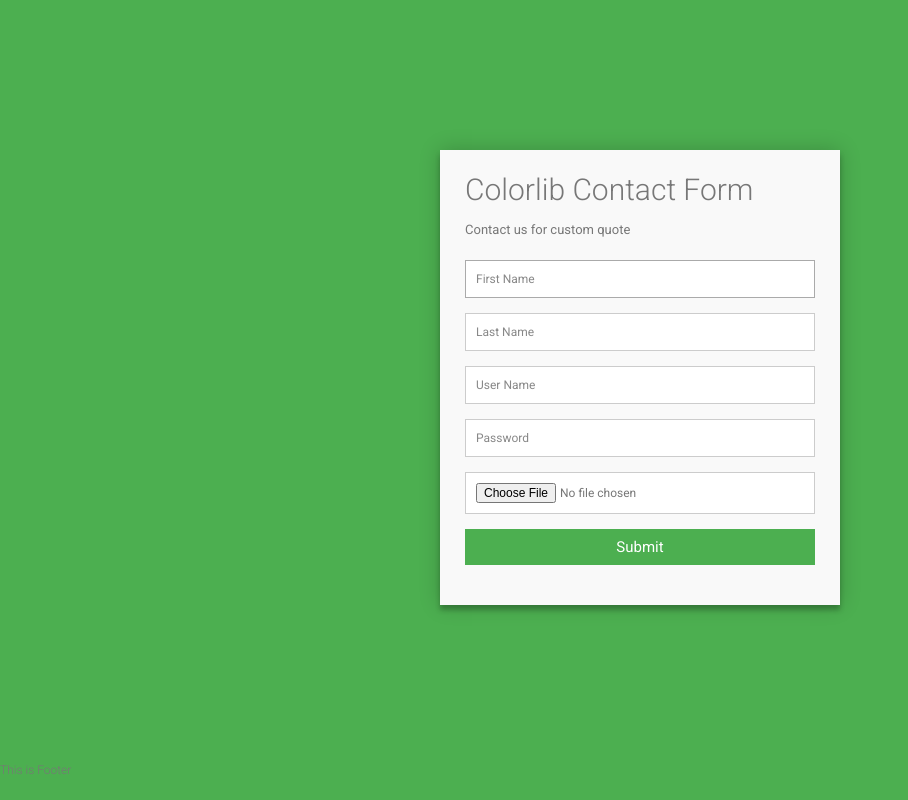
After one commit to Ivakw/esoft, a PHP site: page /signup.php in a window 1280 px wide. The commit adds this page. Shown: the whole page, without its empty margins (0-908 px from the left). Run offline with PHP 8.4, Linux system fonts and the light colour scheme.

Commit message:
Create New user

```diff
--- a/core/db_connect.php
+++ b/core/db_connect.php
@@ -58,23 +58,12 @@ function data_query($query){
 function db_query_method2($query){
 	$connect = db_connect();
 	$reusls = $connect->query($query);
-	return $reusls;
+
+	if($reusls){
+		return $reusls;
+	}else{
+		//LOG THEM IN STATIC FILE OR LOG FILE
+	 	die($connect->errno.'   '. $connect->error);
+	}
+
 }
-
-
-
-
-/*
-$resutl= data_query('SELECT * FROM users');
-$datas = fetch_array($resutl);
-print_r($datas);
-*/
-
-$results = db_query_method2('SELECT * FROM users');
-
-while($row = $results->fetch_assoc()){
-	echo "</br>".$row['first_name']." ". $row['last_name'];
-}
-
-
-die;
--- a/css/style.css
+++ b/css/style.css
@@ -32,6 +32,8 @@ body {
 #contact input[type="email"],
 #contact input[type="tel"],
 #contact input[type="url"],
+#contact input[type="password"],
+#contact input[type="file"],
 #contact textarea,
 #contact button[type="submit"] {
   font: 400 12px/16px "Roboto", Helvetica, Arial, sans-serif;
@@ -70,6 +72,8 @@ fieldset {
 #contact input[type="email"],
 #contact input[type="tel"],
 #contact input[type="url"],
+#contact input[type="password"],
+#contact input[type="file"],
 #contact textarea {
   width: 100%;
   border: 1px solid #ccc;
--- /dev/null
+++ b/signup.php
@@ -0,0 +1,100 @@
+<?php
+
+include_once('config.php');
+include_once('core/db_connect.php');
+
+
+$error_messages = [
+  'first_name'=>'First Name cannot be left blank',
+  'last_name'=>'Last Name cannot be left blank',
+  'user_name'=>'User Name cannot be left blank',
+  'password'=>'Password cannot be left blank'
+
+];
+
+
+if(isset($_POST['btn_submit'])){
+
+  $message = [];
+  foreach($error_messages as $error_key=>$error_value){
+
+    if(isset($_POST[$error_key]) && $_POST[$error_key] == ''){
+      $message[$error_key] =  $error_messages[$error_key];
+    }
+
+  }
+
+  if(empty($message)){
+
+
+    $first_name = $_POST['first_name'];
+    $last_name = $_POST['last_name'];
+    $password = $_POST['password'];
+    $user_name = $_POST['user_name'];
+    $profile_image = 'test.jpeg';
+    $current_date = date('Y-m-d H:i:s');
+
+    $insert_query = "
+        INSERT INTO users
+          (`first_name`,`last_name`,`password`,`user_name`,`profile_image`,`created_at`)
+        VALUES
+          ('{$first_name}','{$last_name}','{$password}','{$user_name}','{$profile_image}','{$current_date}')
+          ";
+   $result  = db_query_method2($insert_query);
+
+   if($result){
+      $message['new_user_added'] = "New user created";
+   }
+
+  }
+
+
+}
+
+
+
+
+
+?>
+<?php
+include_once('includes/header.php'); ?>
+
+<body>
+
+<div class="container">
+  <form id="contact" action="<?php echo $_SERVER['PHP_SELF'] ?>" method="post">
+    <h3>Colorlib Contact Form</h3>
+    <h4>Contact us for custom quote</h4>
+    <?php echo (isset($message['new_user_added']))?$message['new_user_added']:"" ?>
+    <fieldset>
+      <input placeholder="First Name" type="text" name="first_name" tabindex="1"  autofocus>
+      <?php echo (isset($message['first_name']))?$message['first_name']:"" ?>
+    </fieldset>
+    <fieldset>
+      <input placeholder="Last Name" type="text" name="last_name" tabindex="2" >
+      <?php echo (isset($message['last_name']))?$message['last_name']:"" ?>
+    </fieldset>
+    <fieldset>
+      <input placeholder="User Name" type="text" name="user_name" tabindex="3" >
+      <?php echo (isset($message['user_name']))?$message['user_name']:"" ?>
+    </fieldset>
+    <fieldset>
+      <input placeholder="Password" type="password" name="password" tabindex="4" >
+      <?php echo (isset($message['password']))?$message['password']:"" ?>
+    </fieldset>
+    <fieldset>
+      <input placeholder="Profile" type="file" name="profile_image" tabindex="5" >
+    </fieldset>
+
+    <fieldset>
+      <button  type="submit" name="btn_submit" id="contact-submit" data-submit="...Sending">Submit</button>
+    </fieldset>
+  </form>
+</div>
+
+<?php include_once('includes/footer.php'); ?>
+
+</body>
+
+
+</html>
```
